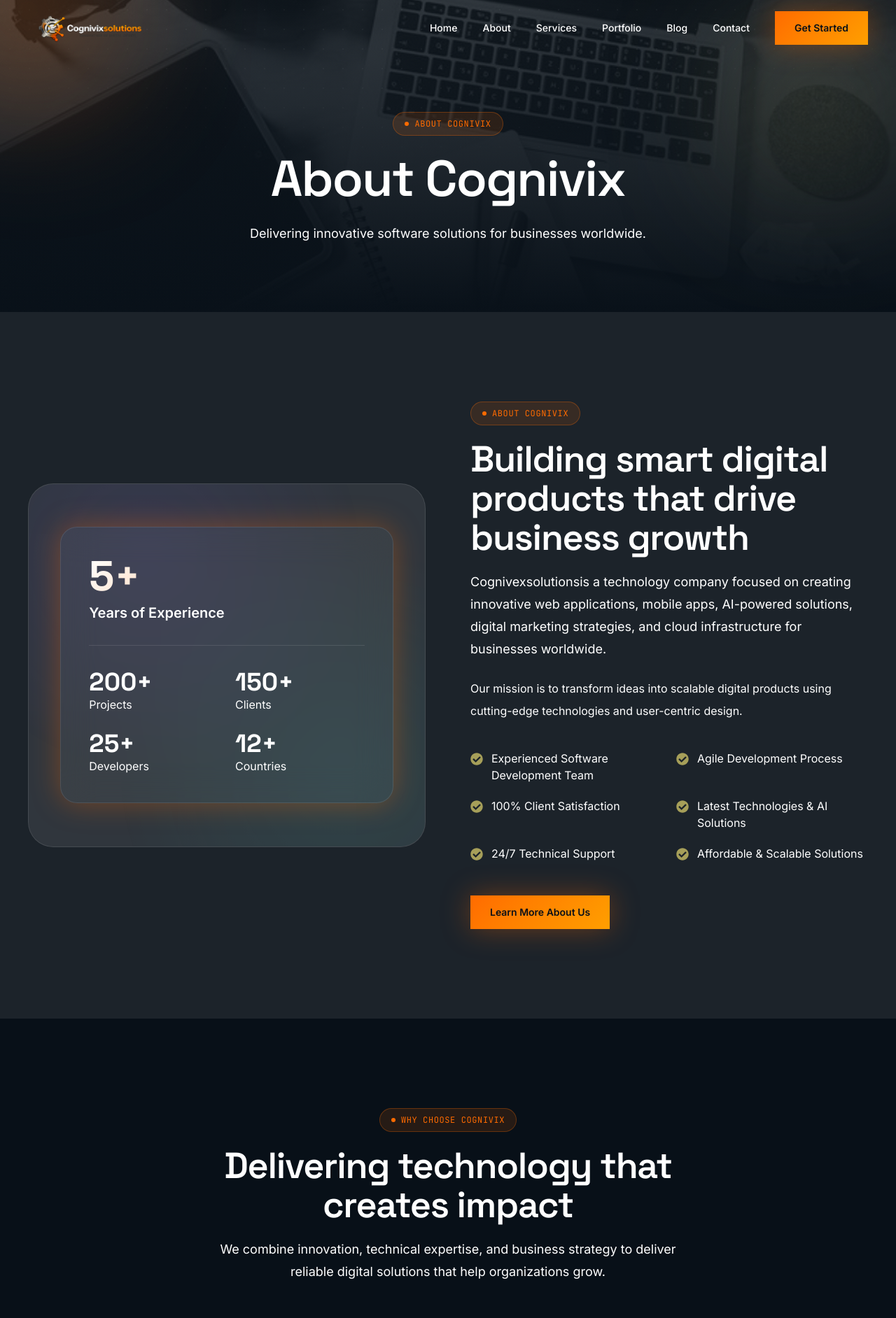
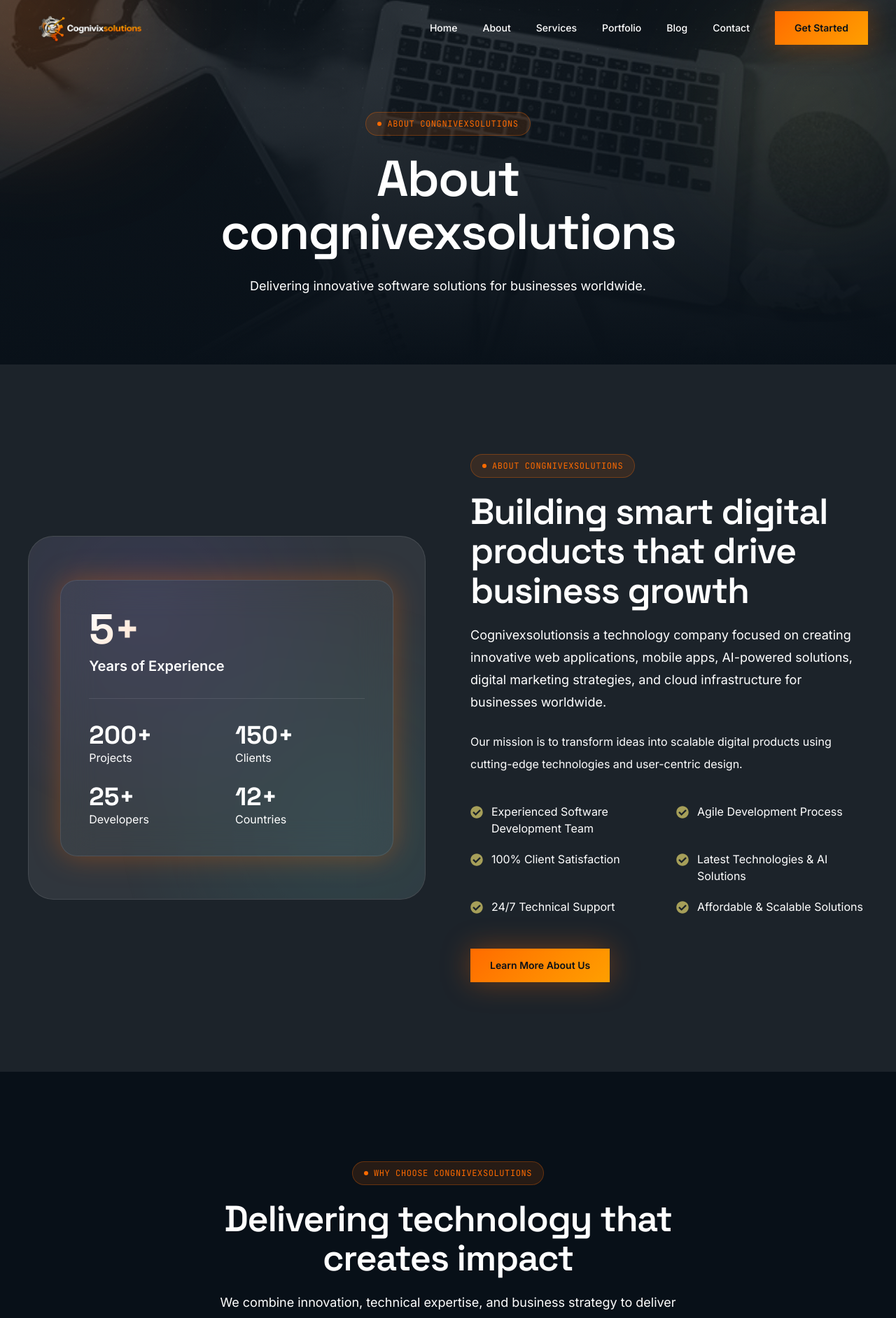
Before and after one commit to Pixelmindsolutions-private-limited/Cognivex_Website, a Next.js app: page /about in a window 1280 px wide. Shown: the top 1884 px of the page at 70% size. Built offline with nearby package versions, Linux system fonts and the light colour scheme.

Commit message:
issue resolved

```diff
--- a/app/about/page.js
+++ b/app/about/page.js
@@ -9,7 +9,7 @@ import CTA from "../../components/CTA";
 import Footer from "../../components/Footer";
 
 export const metadata = {
-  title: "About | Cognivix",
+  title: "About | congnivexsolutions ",
   description: "Learn more about Cognivexsolutionsand our mission.",
 };
 
@@ -19,8 +19,8 @@ export default function AboutPage() {
       <Navbar />
 
       <PageHero
-        eyebrow="About Cognivix"
-        title="About Cognivix"
+        eyebrow="About congnivexsolutions "
+        title="About congnivexsolutions "
         description="Delivering innovative software solutions for businesses worldwide."
         image="/images/aboutImage.jpg"
       />
--- a/app/blog/page.js
+++ b/app/blog/page.js
@@ -14,7 +14,7 @@ const blogs = [
 ];
 
 export const metadata = {
-  title: "Blog | Cognivix",
+  title: "Blog | congnivexsolutions ",
 };
 
 export default function BlogPage() {
--- a/app/contact/page.js
+++ b/app/contact/page.js
@@ -5,7 +5,7 @@ import FAQ from "../../components/FAQ";
 import Footer from "../../components/Footer";
 
 export const metadata = {
-  title: "Contact | Cognivix",
+  title: "Contact | congnivexsolutions ",
 };
 
 export default function ContactPage() {
--- a/app/portfolio/page.js
+++ b/app/portfolio/page.js
@@ -6,7 +6,7 @@ import CTA from "../../components/CTA";
 import Footer from "../../components/Footer";
 
 export const metadata = {
-  title: "Portfolio | Cognivix",
+  title: "Portfolio | congnivexsolutions ",
 };
 
 export default function PortfolioPage() {
--- a/app/services/page.js
+++ b/app/services/page.js
@@ -7,7 +7,7 @@ import CTA from "../../components/CTA";
 import Footer from "../../components/Footer";
 
 export const metadata = {
-  title: "Services | Cognivix",
+  title: "Services | congnivexsolutions ",
 };
 
 export default function ServicesPage() {
--- a/components/About.jsx
+++ b/components/About.jsx
@@ -69,7 +69,7 @@ export default function About() {
           <div>
             <SectionTitle
               align="left"
-              eyebrow="About Cognivix"
+              eyebrow="About congnivexsolutions "
               title="Building smart digital products that drive business growth"
               description="Cognivexsolutionsis a technology company focused on creating innovative web applications, mobile apps, AI-powered solutions, digital marketing strategies, and cloud infrastructure for businesses worldwide."
             />
--- a/components/Contact.jsx
+++ b/components/Contact.jsx
@@ -16,7 +16,7 @@ const inputClasses =
   "w-full mt-2 text-ink bg-white/[0.03] border border-border rounded-brand-sm p-4 outline-none placeholder:text-ink-muted focus:border-primary/60 focus:bg-white/[0.05] transition-colors font-body";
 
 const contactInfo = [
-  { icon: <FaEnvelope />, title: "Email", value: "info@cognivix.com", tint: "bg-primary-soft text-primary" },
+  { icon: <FaEnvelope />, title: "Email", value: "info@congnivexsolutions .com", tint: "bg-primary-soft text-primary" },
   { icon: <FaPhoneAlt />, title: "Phone", value: "+91 98765 43210", tint: "bg-secondary-soft text-secondary" },
   { icon: <FaMapMarkerAlt />, title: "Office", value: "Hyderabad, Telangana, India", tint: "bg-accent/10 text-accent" },
   { icon: <FaClock />, title: "Working Hours", value: "Monday - Saturday, 9:00 AM - 6:00 PM", tint: "bg-primary-soft text-primary" },
--- a/components/Footer.jsx
+++ b/components/Footer.jsx
@@ -104,7 +104,7 @@ export default function Footer() {
               </div>
               <div className="flex gap-4">
                 <FaEnvelope className="text-primary mt-1 shrink-0" />
-                <p>info@cognivix.com</p>
+                <p>info@congnivexsolutions .com</p>
               </div>
             </div>
 
@@ -131,7 +131,7 @@ export default function Footer() {
       <div className="border-t border-border">
         <Container className="py-6 flex flex-col md:flex-row justify-between items-center gap-4">
           <p className="text-ink-muted text-center font-body text-sm">
-            © {new Date().getFullYear()} Cognivix. All Rights Reserved.
+            © {new Date().getFullYear()} congnivexsolutions . All Rights Reserved.
           </p>
 
           <div className="flex gap-6 text-sm font-body">
--- a/components/Hero.jsx
+++ b/components/Hero.jsx
@@ -47,7 +47,7 @@ export default function Hero() {
           {/* Left */}
           <motion.div initial="hidden" animate="show" variants={staggerContainer(0.12)}>
             <motion.div variants={fadeUp}>
-              <Badge>Welcome to Cognivix</Badge>
+              <Badge>Welcome to congnivexsolutions </Badge>
             </motion.div>
 
             <motion.h1
--- a/components/Navbar.jsx
+++ b/components/Navbar.jsx
@@ -42,7 +42,7 @@ export default function Navbar() {
           >
             <img
               src="/images/logo.png"
-              alt="Cognivix Solutions"
+              alt="congnivexsolutions  Solutions"
               width={180}
               height={50}
               className="h-12 w-auto object-contain"
--- a/components/WhyChooseUs.jsx
+++ b/components/WhyChooseUs.jsx
@@ -27,7 +27,7 @@ export default function WhyChooseUs() {
     <section className="py-24 sm:py-32 bg-void text-ink">
       <Container className="flex flex-col items-center gap-16">
         <SectionTitle
-          eyebrow="Why Choose Cognivix"
+          eyebrow="Why Choose congnivexsolutions "
           title="Delivering technology that creates impact"
           description="We combine innovation, technical expertise, and business strategy to deliver reliable digital solutions that help organizations grow."
         />
--- a/package.json
+++ b/package.json
@@ -1,5 +1,5 @@
 {
-  "name": "cognivix",
+  "name": "congnivexsolutions ",
   "version": "0.1.0",
   "private": true,
   "scripts": {
```
Also changed, not shown: 1 other file (tests, documents, lock files or other folders).
